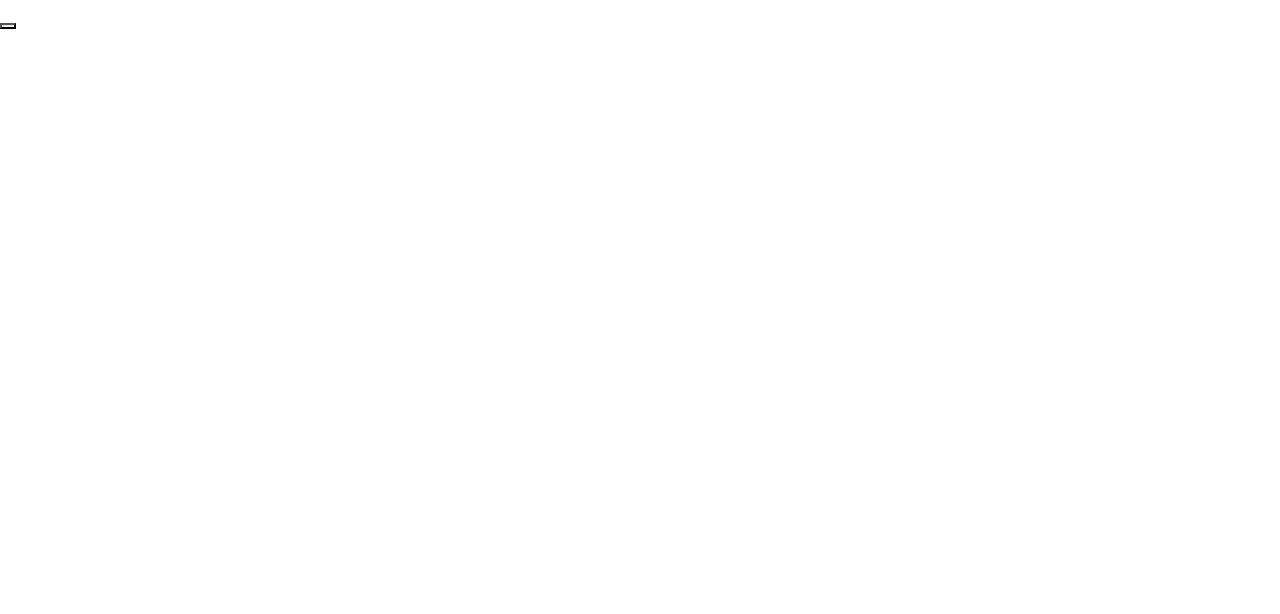
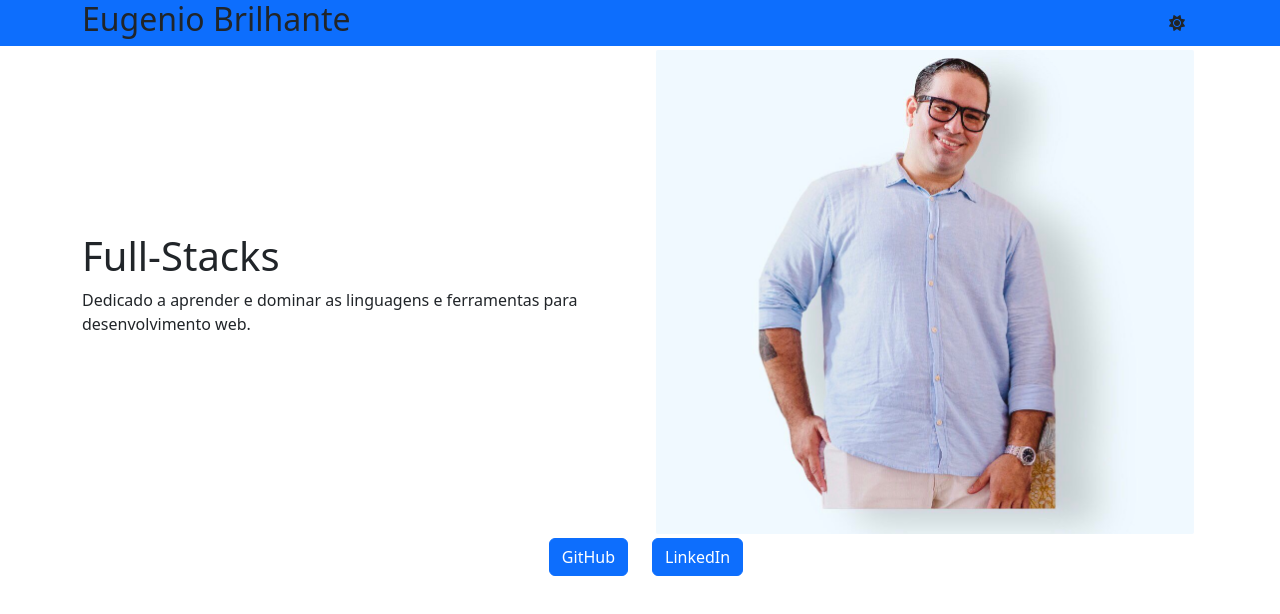
Before and after one commit to eugeniobr25/eugeniobr25.github.io, a plain HTML site: page index.html in a window 1280 px wide. Drawn offline with nearby package versions, Linux system fonts and the light colour scheme.

Commit message:
feat: atualizando a mini bio

```diff
--- a/assets/css/style.css
+++ b/assets/css/style.css
@@ -0,0 +1,3 @@
+.borde-none {
+    border: none !important;
+}
--- a/index.html
+++ b/index.html
@@ -1,29 +1,72 @@
 <!DOCTYPE html>
 <html lang="pt-br">
+
 <head>
     <meta charset="UTF-8">
     <meta name="viewport" content="width=device-width, initial-scale=1.0">
     <title>Eugênio Brilhante</title>
 
     <!-- bibliotecas -->
-    <link href="https://cdn.jsdelivr.net/npm/bootstrap@5.3.0/dist/css/bootstrap.min.css" rel="stylesheet" integrity="sha384-9ndCyUaIbzAi2FUVXJi0CjmCapSmO7SnpJef0486qhLnuZ2cdeRhO02iuK6FUUVM" crossorigin="anonymous">
-    <link rel="stylesheet" href="https://cdnjs.cloudflare.com/ajax/libs/font-awesome/6.4.0/css/all.min.css" integrity="sha512-iecdLmaskl7CVkqkXNQ/ZH/XLlvWZOJyj7Yy7tcenmpD1ypASozpmT/E0iPtmFIB46ZmdtAc9eNBvH0H/ZpiBw==" crossorigin="anonymous" referrerpolicy="no-referrer" />
+    <link href="https://cdn.jsdelivr.net/npm/bootstrap@5.3.0/dist/css/bootstrap.min.css" rel="stylesheet"
+        integrity="sha384-9ndCyUaIbzAi2FUVXJi0CjmCapSmO7SnpJef0486qhLnuZ2cdeRhO02iuK6FUUVM" crossorigin="anonymous">
+    <link rel="stylesheet" href="https://cdnjs.cloudflare.com/ajax/libs/font-awesome/6.4.0/css/all.min.css"
+        integrity="sha512-iecdLmaskl7CVkqkXNQ/ZH/XLlvWZOJyj7Yy7tcenmpD1ypASozpmT/E0iPtmFIB46ZmdtAc9eNBvH0H/ZpiBw=="
+        crossorigin="anonymous" referrerpolicy="no-referrer" />
     <!-- meus estilos -->
-    <link rel="stylesheet" href="assets/css/style.css">
+    <link rel="stylesheet" href="./assets/css/style.css">
+    <link rel="icon" type="image/x-icon" href="assets/img/dev-bear48x48.jpg">
 </head>
+
 <body>
     <!-- nome e botão -->
-    <nav>
-        <!-- nome -->
-        <h2></h2>
-        <!-- botão dark mode -->
-        <button></button>
+    <nav class="bg-primary">
+        <div class="container">
+            <div class="row">
+                <!-- nome -->
+                <div class="col-6">
+                    <h2>Eugenio Brilhante</h2>
+                </div>
+
+                <!-- botão dark mode -->
+                <div class="col-6 d-flex justify-content-end">
+                    <button class="btn">
+                        <i class="fa-solid fa-sun"></i>
+                    </button>
+                </div>
+            </div>
+        </div>
     </nav>
     <!-- mini bio e foto -->
     <header>
-        <!-- mini bio -->
-        <!-- foto -->
+        <div class="container">
+            <div class="row">
+                <!-- mini bio -->
+                <div class="col-6 align-self-center">
+                    <h1>
+                        Full-Stacks
+                    </h1>
+                    <p>Dedicado a aprender e dominar as linguagens e ferramentas para desenvolvimento web.
+                    </p>
+                </div>
+                <!-- foto -->
+                <div class="col-6">
+                    <img class="img-thumbnail borde-none" src="./assets/img/eugenio.jpg" alt="Eugenio Brilhante">
+                </div>
+
+            </div>
+        </div>
         <!-- git hub e linkedIn -->
+        <div class="container">
+            <div class="row">
+                <div class="col-6 d-flex justify-content-end">
+                    <button type="button" class="btn btn-primary">GitHub</button>
+                </div>
+                <div class="col-6">
+                    <button type="button" class="btn btn-primary">LinkedIn</button>
+                </div>
+            </div>
+        </div>
+
     </header>
     <main>
         <!-- tecnologias -->
@@ -33,9 +76,12 @@
     <footer></footer>
 
     <!-- bibliotecas de scripts -->
-    <script src="https://cdn.jsdelivr.net/npm/bootstrap@5.3.0/dist/js/bootstrap.bundle.min.js" integrity="sha384-geWF76RCwLtnZ8qwWowPQNguL3RmwHVBC9FhGdlKrxdiJJigb/j/68SIy3Te4Bkz" crossorigin="anonymous"></script>
+    <script src="https://cdn.jsdelivr.net/npm/bootstrap@5.3.0/dist/js/bootstrap.bundle.min.js"
+        integrity="sha384-geWF76RCwLtnZ8qwWowPQNguL3RmwHVBC9FhGdlKrxdiJJigb/j/68SIy3Te4Bkz"
+        crossorigin="anonymous"></script>
 
     <!-- meus scripts -->
     <script src=""></script>
 </body>
+
 </html>
```
Also changed, not shown: assets/img/dev-bear48x48.jpg (added), assets/img/eugenio.jpg (added).
